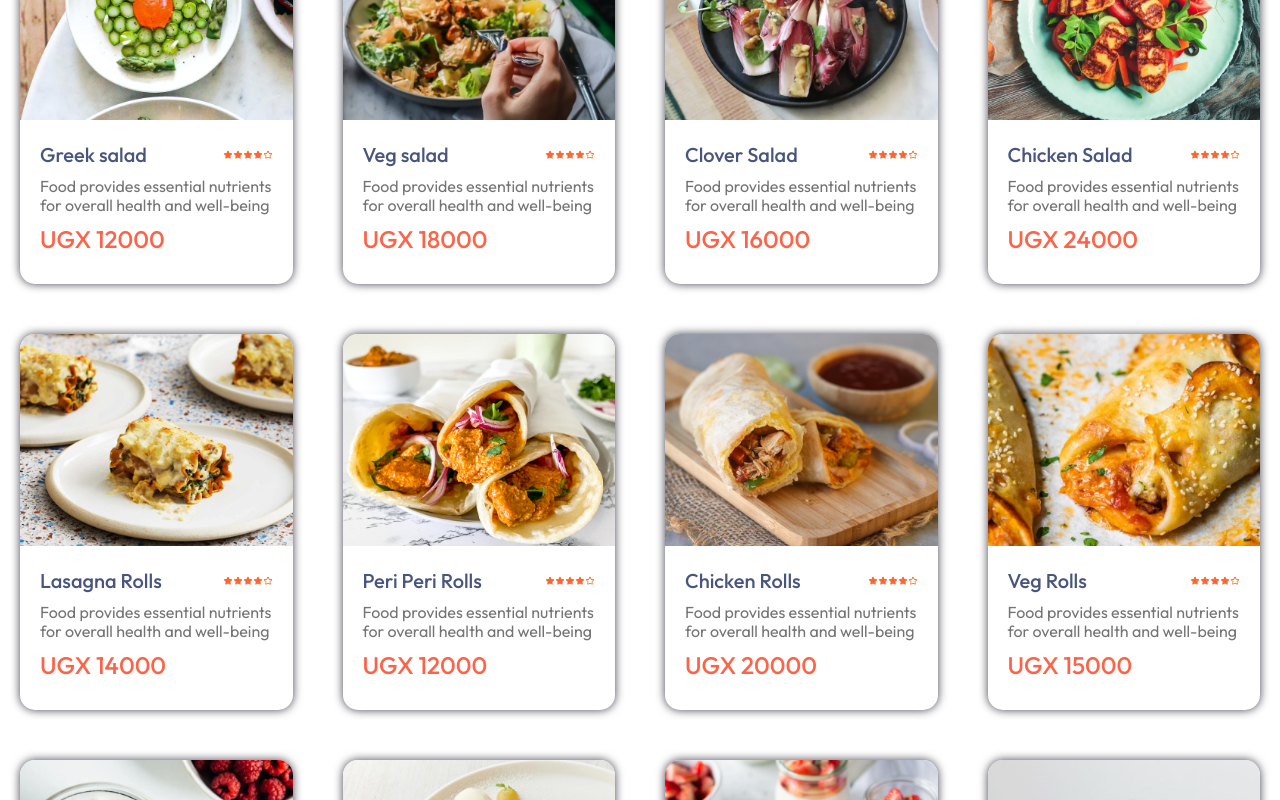
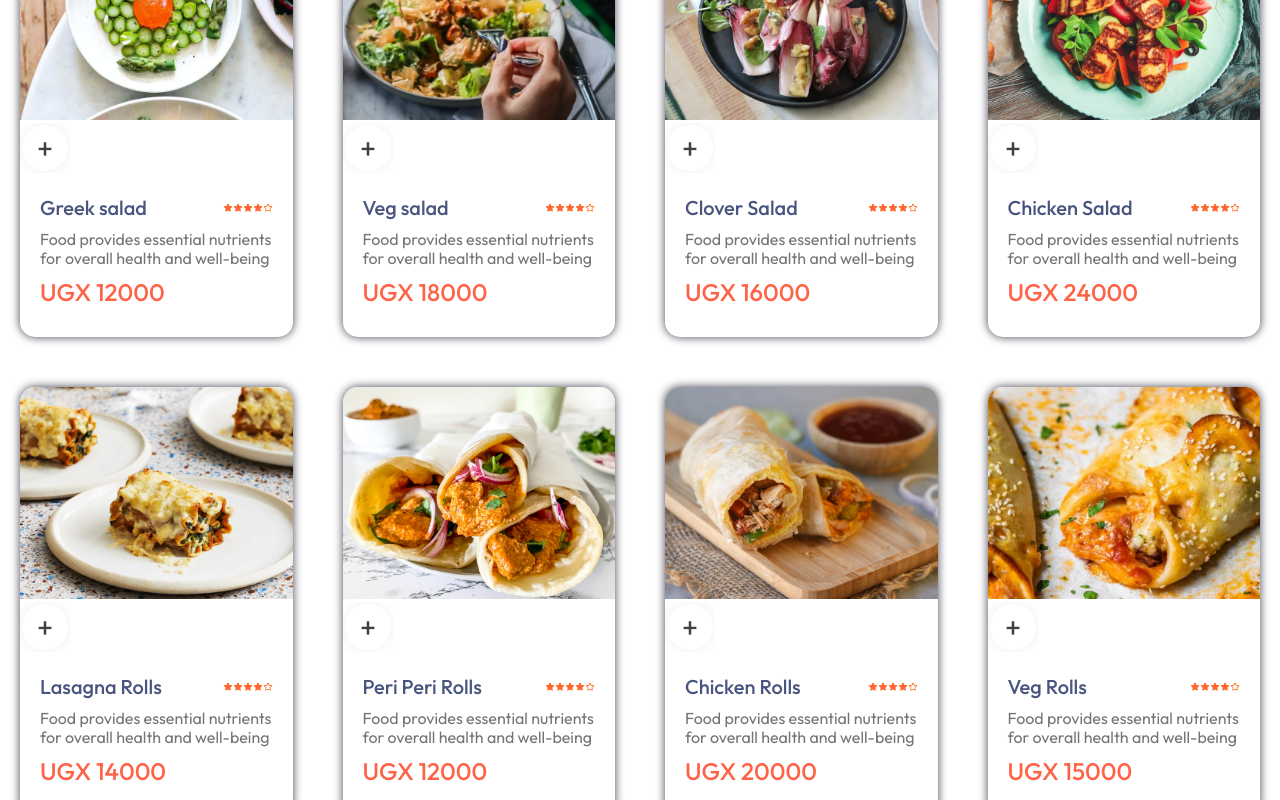
Before and after one commit to kalema1/chakulya, a React (Vite) app in the folder frontend/: page / in a window 1280 px wide. Shown: the part 1380-2180 px from the top of the page. Built offline with nearby package versions, Linux system fonts and the light colour scheme.

Commit message:
add image to FoodItem
- added image to the component. To be used to add item to cart.

```diff
--- a/frontend/src/features/food/FoodItem.jsx
+++ b/frontend/src/features/food/FoodItem.jsx
@@ -6,6 +6,11 @@ export default function FoodItem({ foodItem }) {
     <div className={styles.itemConatiner}>
       <div>
         <img className={styles.image} src={image} alt="" />
+        <img
+          className={styles.addToCart}
+          src="frontend_assets/add_icon_white.png"
+          alt=""
+        />
       </div>
       <div className={styles.itemdetailsContainer}>
         <div className={styles.itemContainer}>
```
